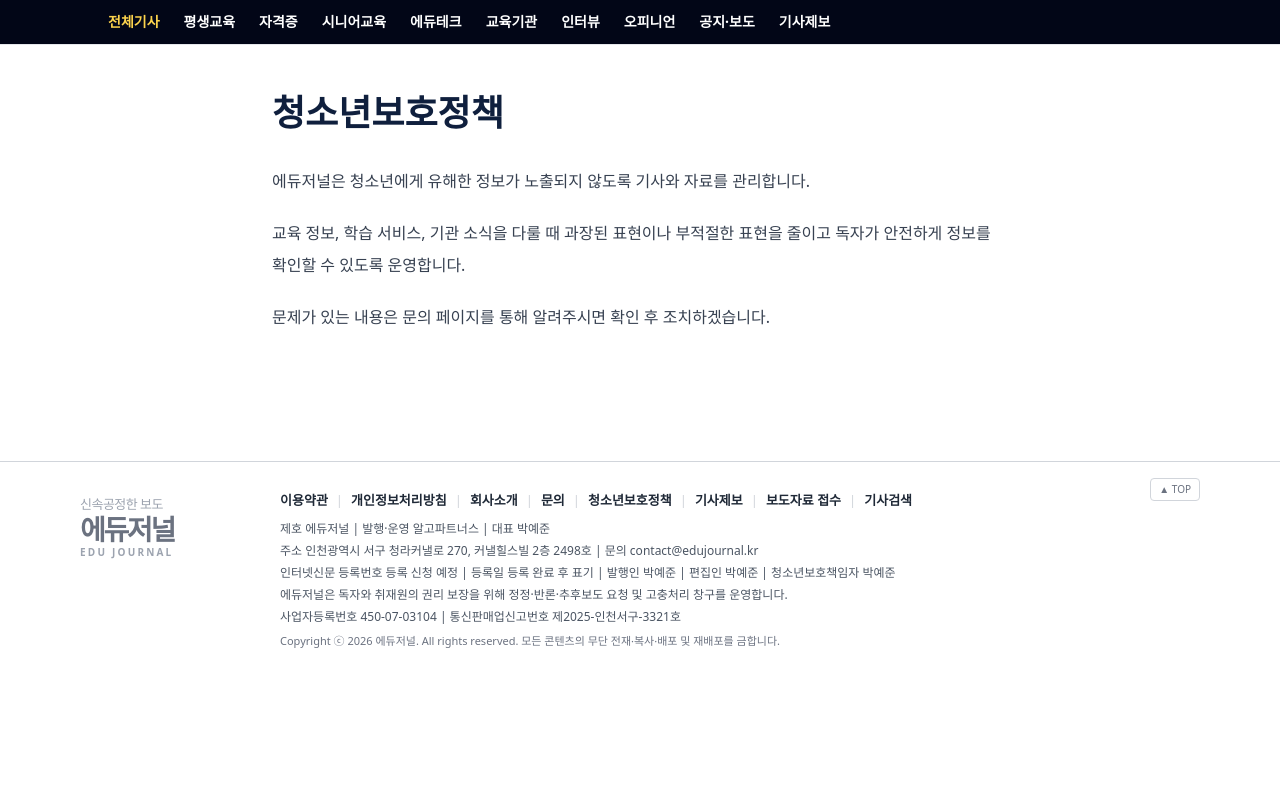
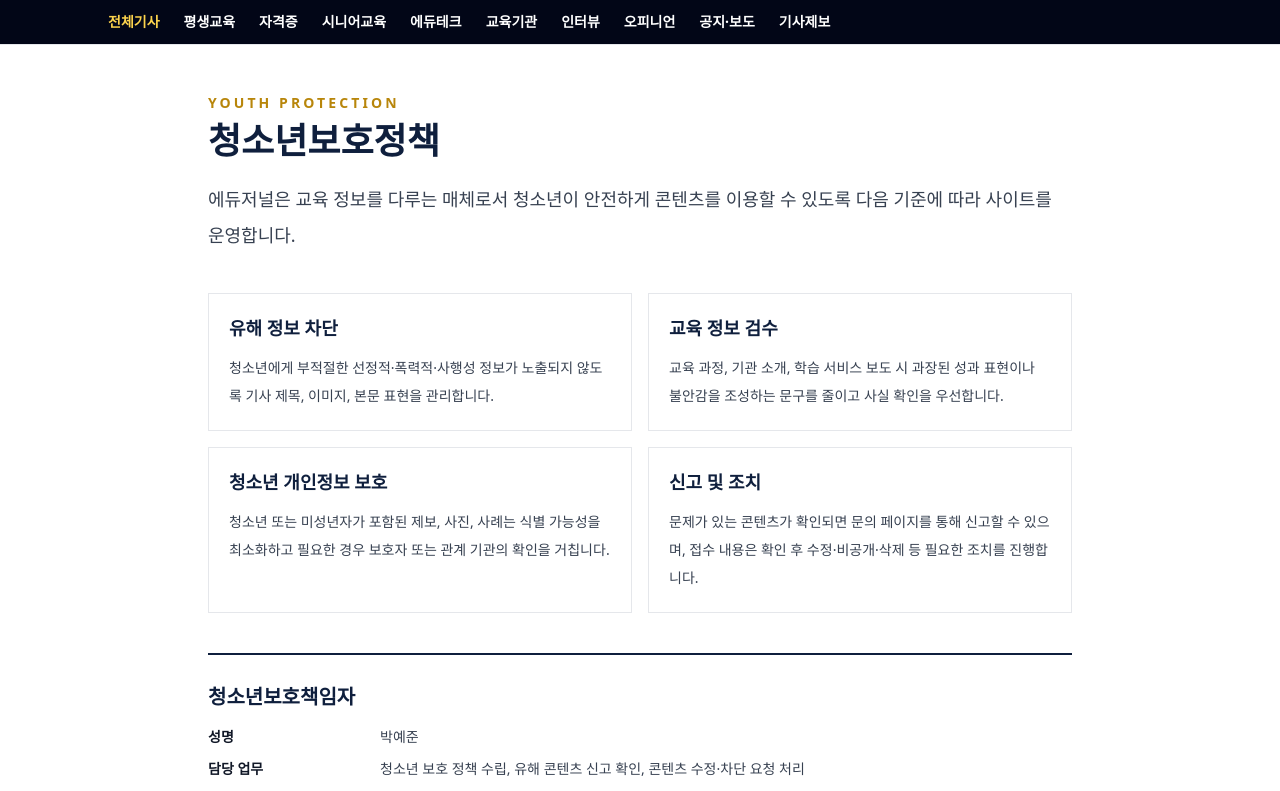
Before and after one commit to apark12321-ux/vision-media-mediaoffice, a Next.js app: page /youth-policy in a window 1280 px wide. Shown: the top 791 px of the page. Built offline with nearby package versions, Linux system fonts and the light colour scheme.

Commit message:
Strengthen youth protection policy page

```diff
--- a/app/youth-policy/page.tsx
+++ b/app/youth-policy/page.tsx
@@ -1,5 +1,36 @@
 export const metadata = { title: '청소년보호정책' };
 
+const policies = [
+  ['유해 정보 차단', '청소년에게 부적절한 선정적·폭력적·사행성 정보가 노출되지 않도록 기사 제목, 이미지, 본문 표현을 관리합니다.'],
+  ['교육 정보 검수', '교육 과정, 기관 소개, 학습 서비스 보도 시 과장된 성과 표현이나 불안감을 조성하는 문구를 줄이고 사실 확인을 우선합니다.'],
+  ['청소년 개인정보 보호', '청소년 또는 미성년자가 포함된 제보, 사진, 사례는 식별 가능성을 최소화하고 필요한 경우 보호자 또는 관계 기관의 확인을 거칩니다.'],
+  ['신고 및 조치', '문제가 있는 콘텐츠가 확인되면 문의 페이지를 통해 신고할 수 있으며, 접수 내용은 확인 후 수정·비공개·삭제 등 필요한 조치를 진행합니다.']
+] as const;
+
 export default function YouthPolicyPage() {
-  return <main className="mx-auto max-w-3xl px-4 py-12"><h1 className="text-4xl font-black text-brand-navy">청소년보호정책</h1><div className="mt-8 space-y-5 leading-8 text-gray-700"><p>에듀저널은 청소년에게 유해한 정보가 노출되지 않도록 기사와 자료를 관리합니다.</p><p>교육 정보, 학습 서비스, 기관 소식을 다룰 때 과장된 표현이나 부적절한 표현을 줄이고 독자가 안전하게 정보를 확인할 수 있도록 운영합니다.</p><p>문제가 있는 내용은 문의 페이지를 통해 알려주시면 확인 후 조치하겠습니다.</p></div></main>;
+  return (
+    <main className="mx-auto max-w-4xl px-4 py-12">
+      <p className="text-sm font-black tracking-[0.22em] text-brand-gold">YOUTH PROTECTION</p>
+      <h1 className="mt-2 text-4xl font-black text-brand-navy">청소년보호정책</h1>
+      <p className="mt-5 text-lg leading-9 text-gray-700">에듀저널은 교육 정보를 다루는 매체로서 청소년이 안전하게 콘텐츠를 이용할 수 있도록 다음 기준에 따라 사이트를 운영합니다.</p>
+
+      <section className="mt-10 grid gap-4 md:grid-cols-2">
+        {policies.map(([title, body]) => (
+          <div key={title} className="border bg-white p-5">
+            <h2 className="text-lg font-black text-brand-navy">{title}</h2>
+            <p className="mt-3 text-sm leading-7 text-gray-700">{body}</p>
+          </div>
+        ))}
+      </section>
+
+      <section className="mt-10 border-t-2 border-brand-navy pt-7 leading-8 text-gray-700">
+        <h2 className="text-xl font-black text-brand-navy">청소년보호책임자</h2>
+        <dl className="mt-4 grid gap-3 text-sm md:grid-cols-[160px_1fr]">
+          <dt className="font-black text-gray-900">성명</dt><dd>박예준</dd>
+          <dt className="font-black text-gray-900">담당 업무</dt><dd>청소년 보호 정책 수립, 유해 콘텐츠 신고 확인, 콘텐츠 수정·차단 요청 처리</dd>
+          <dt className="font-black text-gray-900">접수 창구</dt><dd>문의 페이지를 통한 신고 및 요청 접수</dd>
+        </dl>
+      </section>
+    </main>
+  );
 }
```
